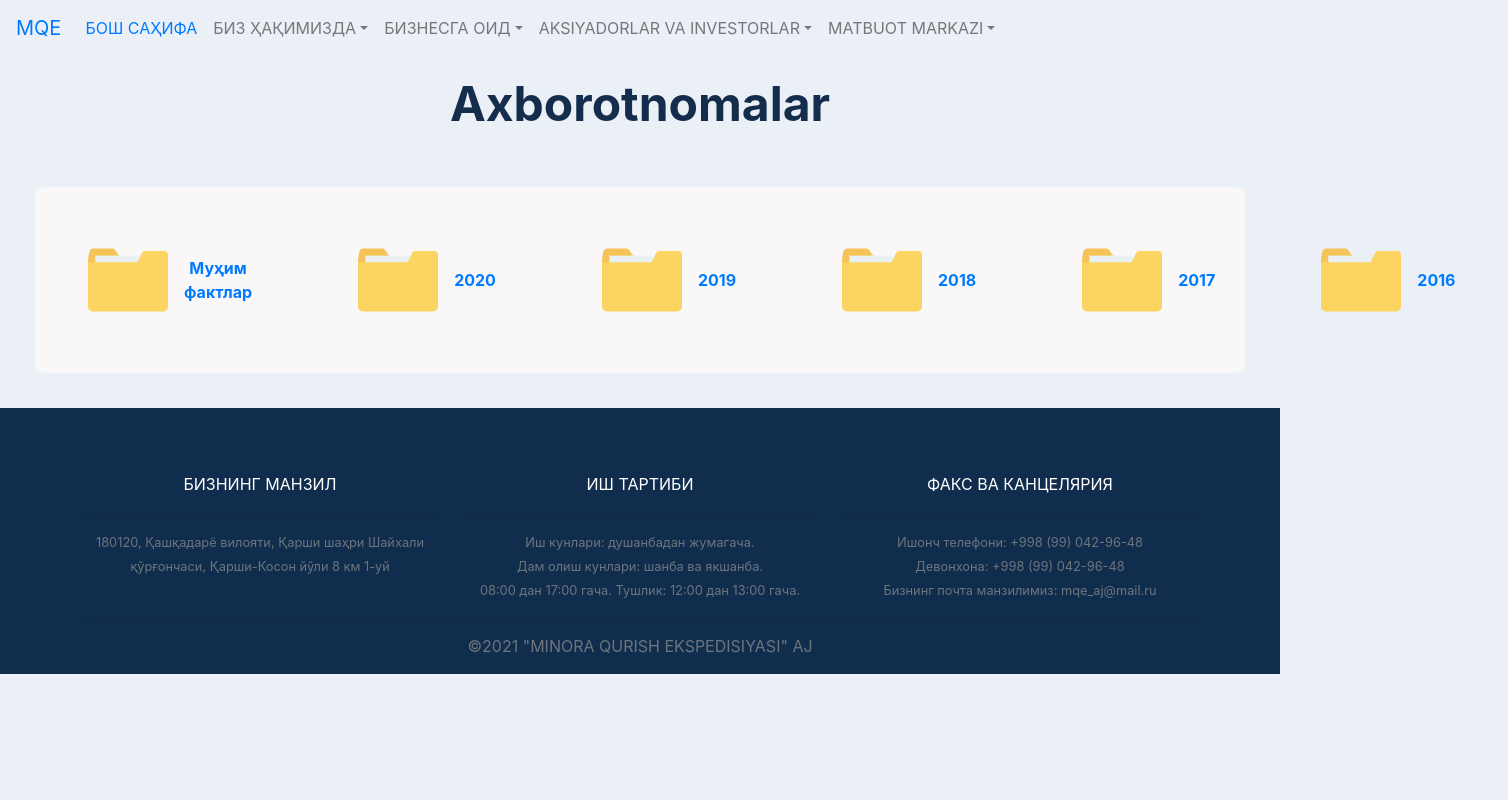
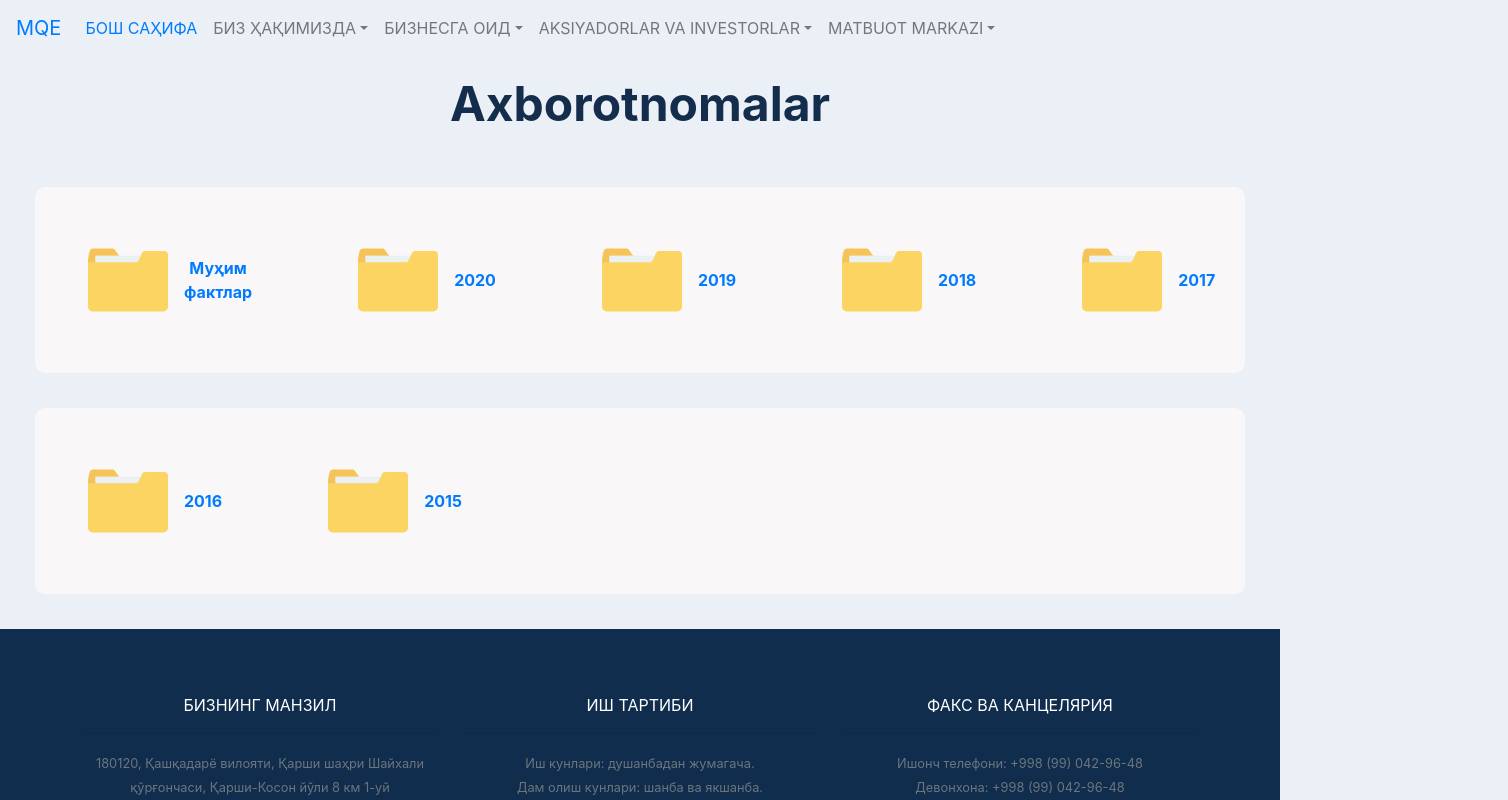
Before and after one commit to abon/minoraqurilish, a React (Create React App) app: page /hujjatlar in a window 1280 px wide. Shown: the top 800 px of the page, 1508 px wide, since content can reach past the window. Built offline with nearby package versions, Linux system fonts and the light colour scheme.

Commit message:
add news

```diff
--- a/src/components/Pages/Docs/Docs.css
+++ b/src/components/Pages/Docs/Docs.css
@@ -1,4 +1,12 @@
-.docs {
+.docs__1 {
+  flex: 1;
+  display: flex;
+  border-radius: 10px;
+  margin: 35px;
+  background-color: #f9f7f7;
+}
+
+.docs__2 {
   flex: 1;
   display: flex;
   border-radius: 10px;
--- a/src/components/Pages/Docs/Docs.jsx
+++ b/src/components/Pages/Docs/Docs.jsx
@@ -7,45 +7,56 @@ const Docs = () => {
     return (
         <div>
             <h1 className="docs__heading">Axborotnomalar</h1>
-            <div className="docs">
+            <div className="docs__1">
 
-                <a className='docs__links' href="https://www.mediafire.com/file/tf1kcvx2grn3dbl/%25D0%25A1%25D1%2583%25D1%2589.%25D1%2584%25D0%25B0%25D0%25BA%25D1%2582%25E2%2584%25962.pdf/file">
+                <a className='docs__links' target="_blank" href="https://www.mediafire.com/file/tf1kcvx2grn3dbl/%25D0%25A1%25D1%2583%25D1%2589.%25D1%2584%25D0%25B0%25D0%25BA%25D1%2582%25E2%2584%25962.pdf/file">
                     <div className="docs__2020">
                         <img className="docs__folder__img" src={folder} />
                         <p className='docs__year'>Муҳим фактлар</p>
                     </div>
                 </a>
 
-                <a className='docs__links' href="https://www.mediafire.com/folder/e947yvxysl1lq">
+                <a className='docs__links' href="https://www.mediafire.com/folder/h2er3adxzc5nu">
                     <div className="docs__2020">
                         <img className="docs__folder__img" src={folder} />
                         <p className='docs__year'>2020</p>
                     </div>
                 </a>
-                <a className='docs__links' href="https://drive.google.com/drive/folders/1eeQTDMh8LMxqWyellzS2yZtIDBxkeVh1?usp=sharing">
+                <a className='docs__links' href="https://www.mediafire.com/folder/1qjoqt6i7a2r7">
                     <div className="docs__2020">
                         <img className="docs__folder__img" src={folder} />
                         <p className='docs__year'>2019</p>
                     </div>
                 </a>
-                <a className='docs__links' href="https://drive.google.com/drive/folders/1eeQTDMh8LMxqWyellzS2yZtIDBxkeVh1?usp=sharing">
+                <a className='docs__links' href="https://www.mediafire.com/folder/96elp5vbno85z">
                     <div className="docs__2020">
                         <img className="docs__folder__img" src={folder} />
                         <p className='docs__year'>2018</p>
                     </div>
                 </a>
-                <a className='docs__links' href="https://drive.google.com/drive/folders/1eeQTDMh8LMxqWyellzS2yZtIDBxkeVh1?usp=sharing">
+                <a className='docs__links' href="https://www.mediafire.com/folder/kxigfl9t0qaek">
                     <div className="docs__2020">
                         <img className="docs__folder__img" src={folder} />
                         <p className='docs__year'>2017</p>
                     </div>
                 </a>
-                <a className='docs__links' href="https://drive.google.com/drive/folders/1eeQTDMh8LMxqWyellzS2yZtIDBxkeVh1?usp=sharing">
+
+            </div>
+
+            <div className="docs__2">
+                <a className='docs__links' href="https://www.mediafire.com/folder/lzibmgstb7cun">
                     <div className="docs__2020">
                         <img className="docs__folder__img" src={folder} />
                         <p className='docs__year'>2016</p>
                     </div>
                 </a>
+                <a target='_blank' className='docs__links' href="https://www.mediafire.com/folder/0d7icqr9iu1oc">
+                    <div className="docs__2020">
+                        <img className="docs__folder__img" src={folder} />
+                        <p className='docs__year'>2015</p>
+                    </div>
+                </a>
+
             </div>
         </div>
 
```
